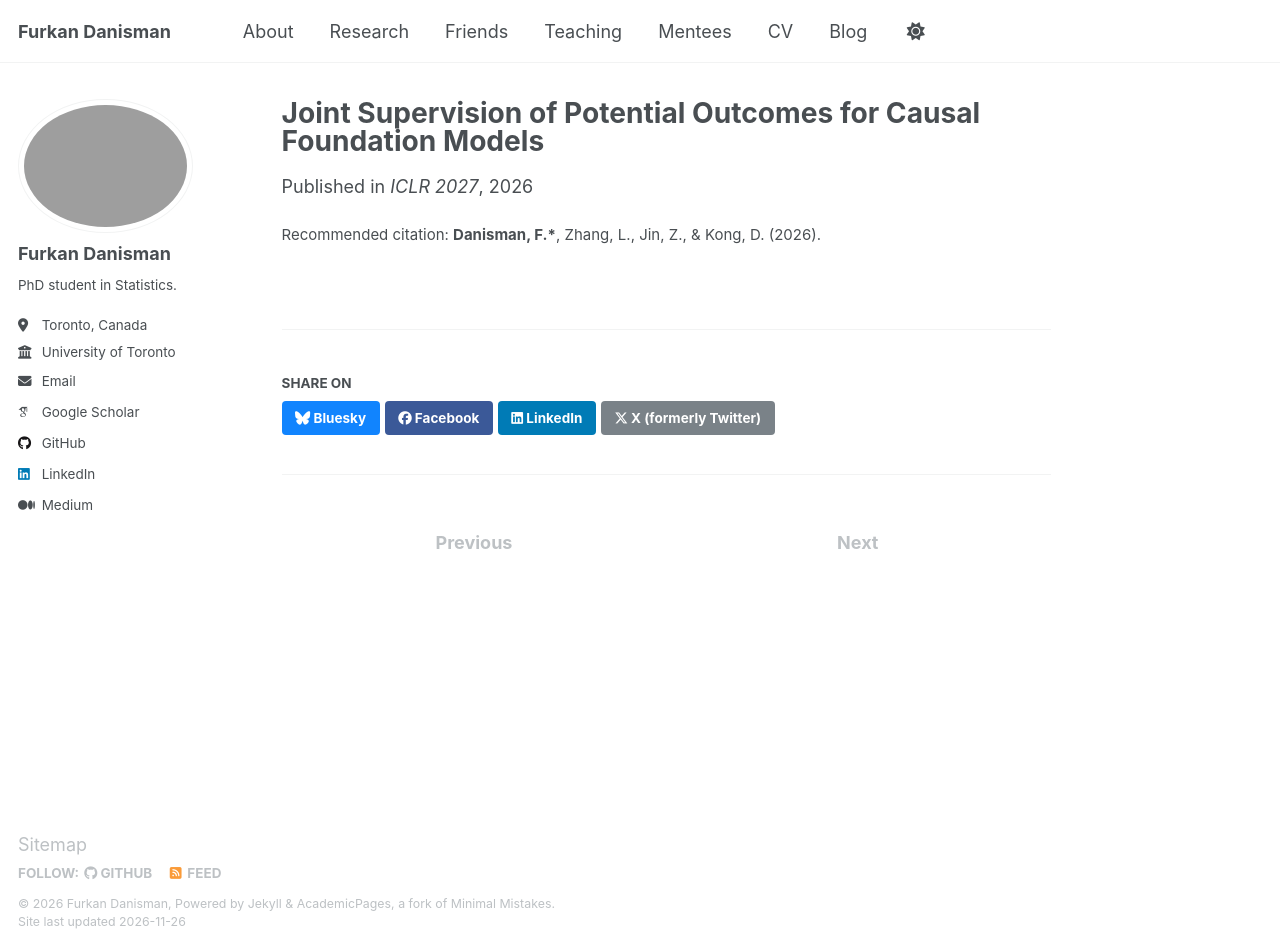
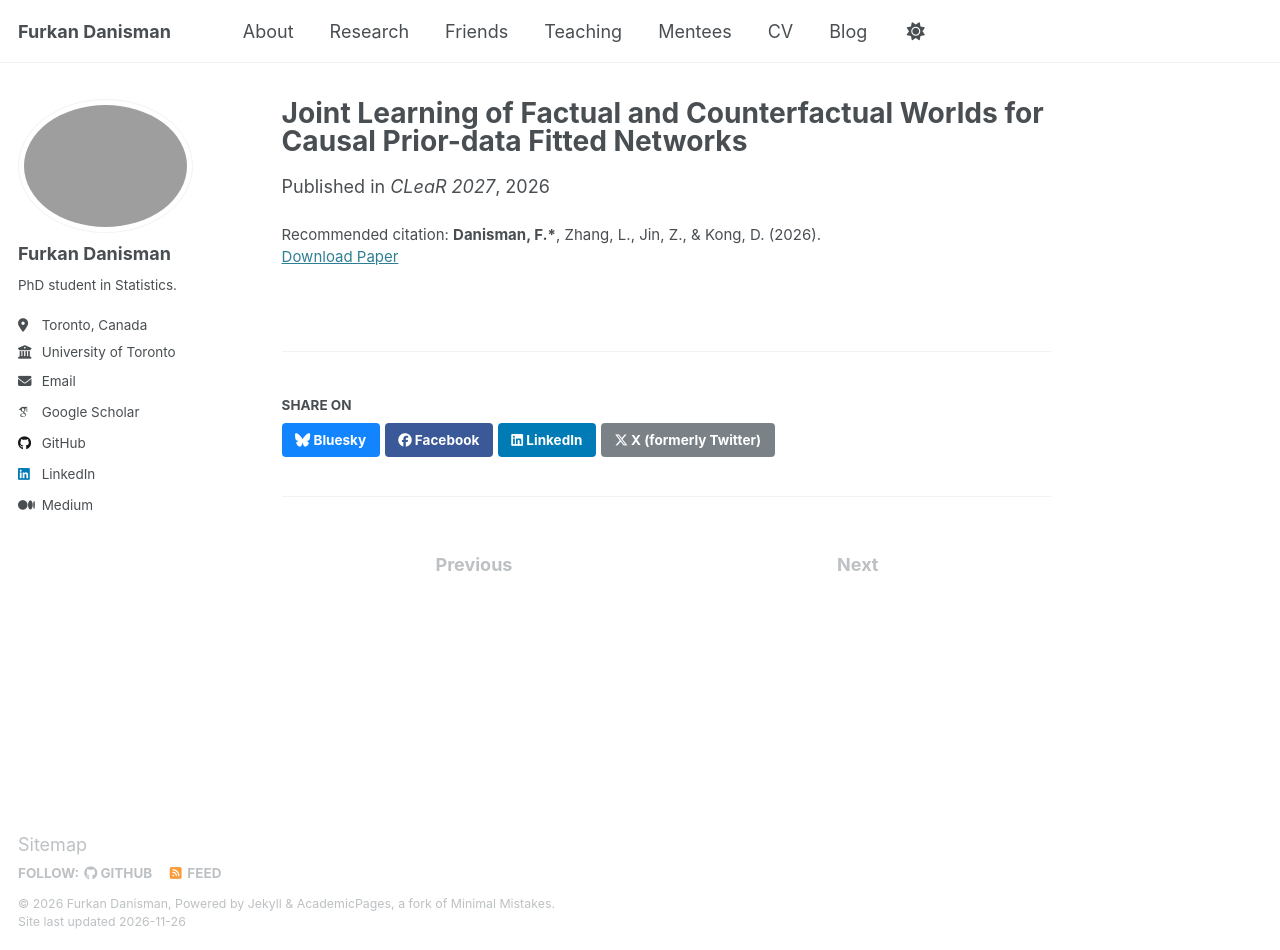
Before and after one commit to FurkanDanisman/FurkanDanisman.github.io, a Jekyll site: the page built from _publications/underreview-01-joint-supervision-potential-outcomes.md, in a window 1280 px wide and 950 px high. Built offline with Jekyll 4.4.1, drawn with Linux system fonts in a browser that asks for light colours; some web fonts are replaced.

Commit message:
Joint Learning of Factual and Counterfactual Worlds (arXiv 2611.19710, CLeaR 2027); The Culture Within on arXiv with full author list
Co-Authored-By: Claude Opus 5.5 <noreply@anthropic.com>

```diff
--- a/_publications/underreview-01-joint-supervision-potential-outcomes.md
+++ b/_publications/underreview-01-joint-supervision-potential-outcomes.md
@@ -1,10 +1,11 @@
 ---
-title: 'Joint Supervision of Potential Outcomes for Causal Foundation Models'
+title: 'Joint Learning of Factual and Counterfactual Worlds for Causal Prior-data Fitted Networks'
 collection: publications
 topics: 'stats'
 category: underreview
 order: 1
 citation: '<b>Danisman, F.*</b>, Zhang, L., Jin, Z., &amp; Kong, D. (2026).'
-venue: 'ICLR 2027'
-tldr: 'Causal foundation models usually learn each potential outcome on its own. We supervise both together — they are, after all, two halves of the same counterfactual.'
+venue: 'CLeaR 2027'
+paperurl: 'https://arxiv.org/abs/2611.19710'
+tldr: 'Causal foundation models usually learn the world that happened and the world that could have happened separately. We teach them both at once — they are, after all, two halves of the same counterfactual.'
 ---
```
Also changed, not shown: _publications/workingpapers-01-culture-within.md (+3 -2 lines).
